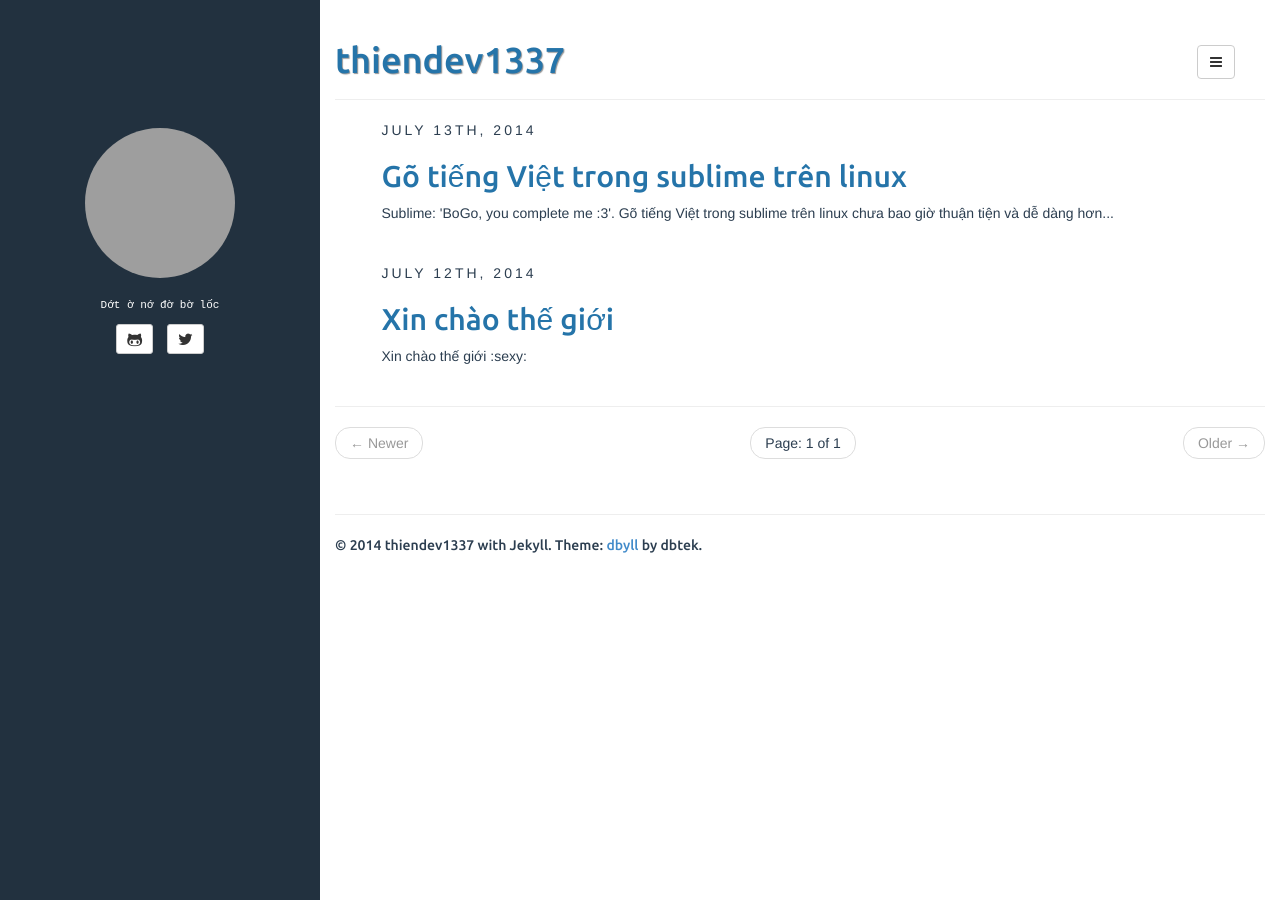
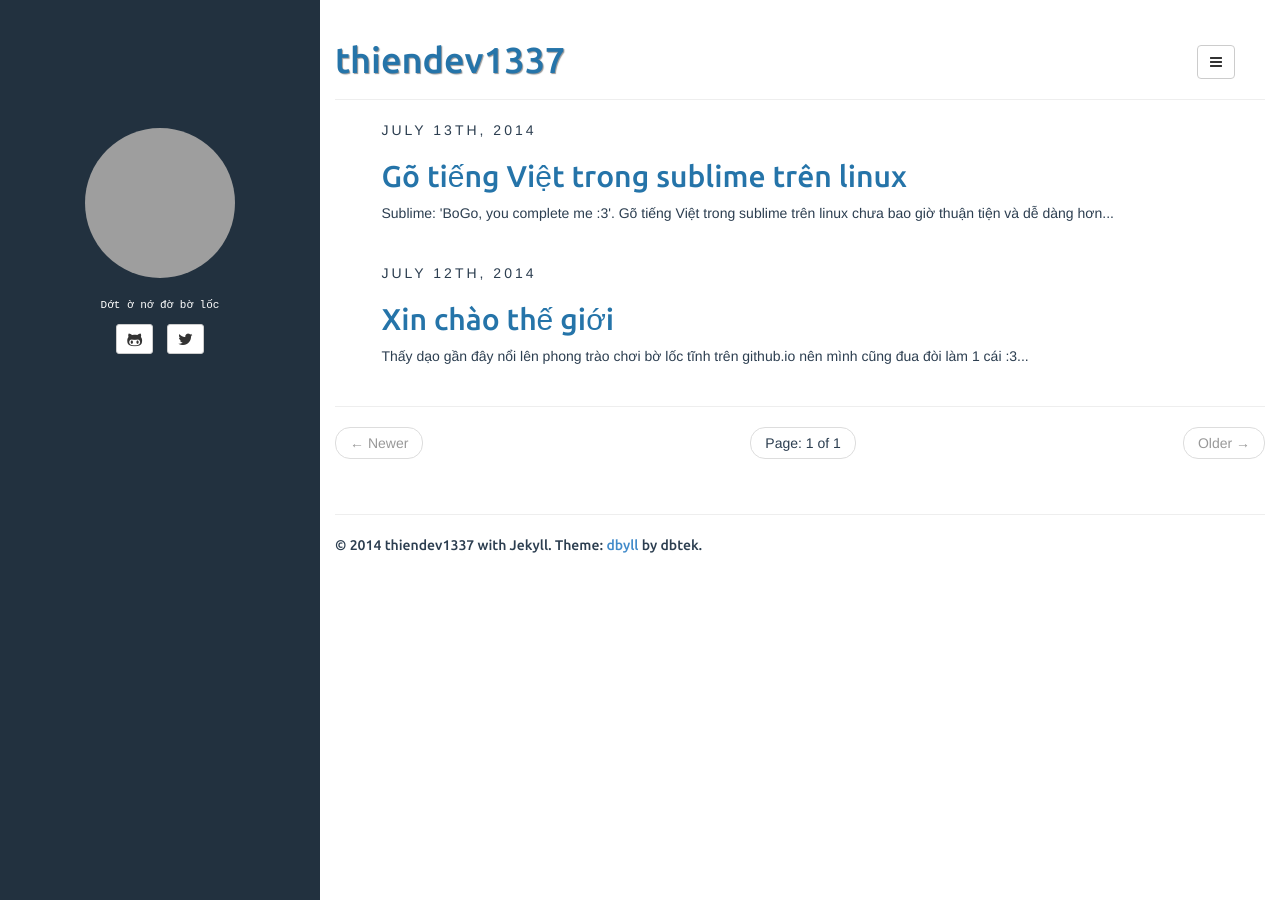
Before and after one commit to phanstasmal/thiendev1337.github.io, a Jekyll site: the page built from index.html, in a window 1280 px wide. Built offline with Jekyll 4.4.1, drawn with Linux system fonts in a browser that asks for light colours; the list of posts is cut into pages by our own code; grey boxes are pictures that could not be loaded.

Commit message:
hello world

```diff
--- a/_posts/2014-07-12-xin-chao-the-gioi.md
+++ b/_posts/2014-07-12-xin-chao-the-gioi.md
@@ -2,7 +2,7 @@
 layout: post
 comments: yes
 title: Xin chào thế giới
-description: Xin chào thế giới &#58;sexy&#58;
+description: Thấy dạo gần đây nổi lên phong trào chơi bờ lốc tĩnh trên github.io nên mình cũng đua đòi làm 1 cái &#58;3...
 ---
 
 Thấy dạo gần đây nổi lên phong trào chơi bờ lốc tĩnh trên github.io nên mình cũng đua đòi làm 1 cái :3. Trong thế giới lập trình, mọi thứ đều được bắt đầu bằng dòng chữ kinh điển: Xin chào thế giới :sexy:
```
